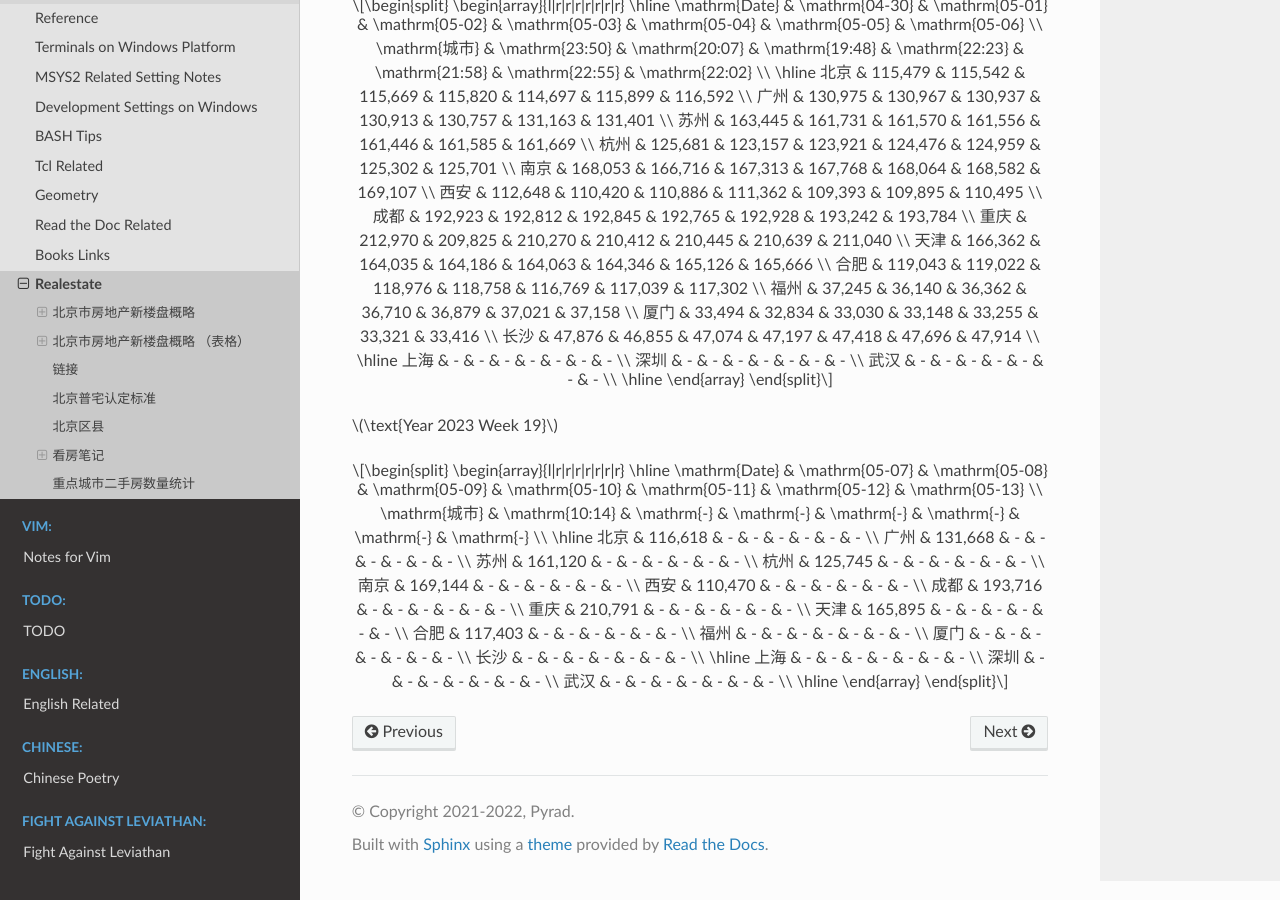
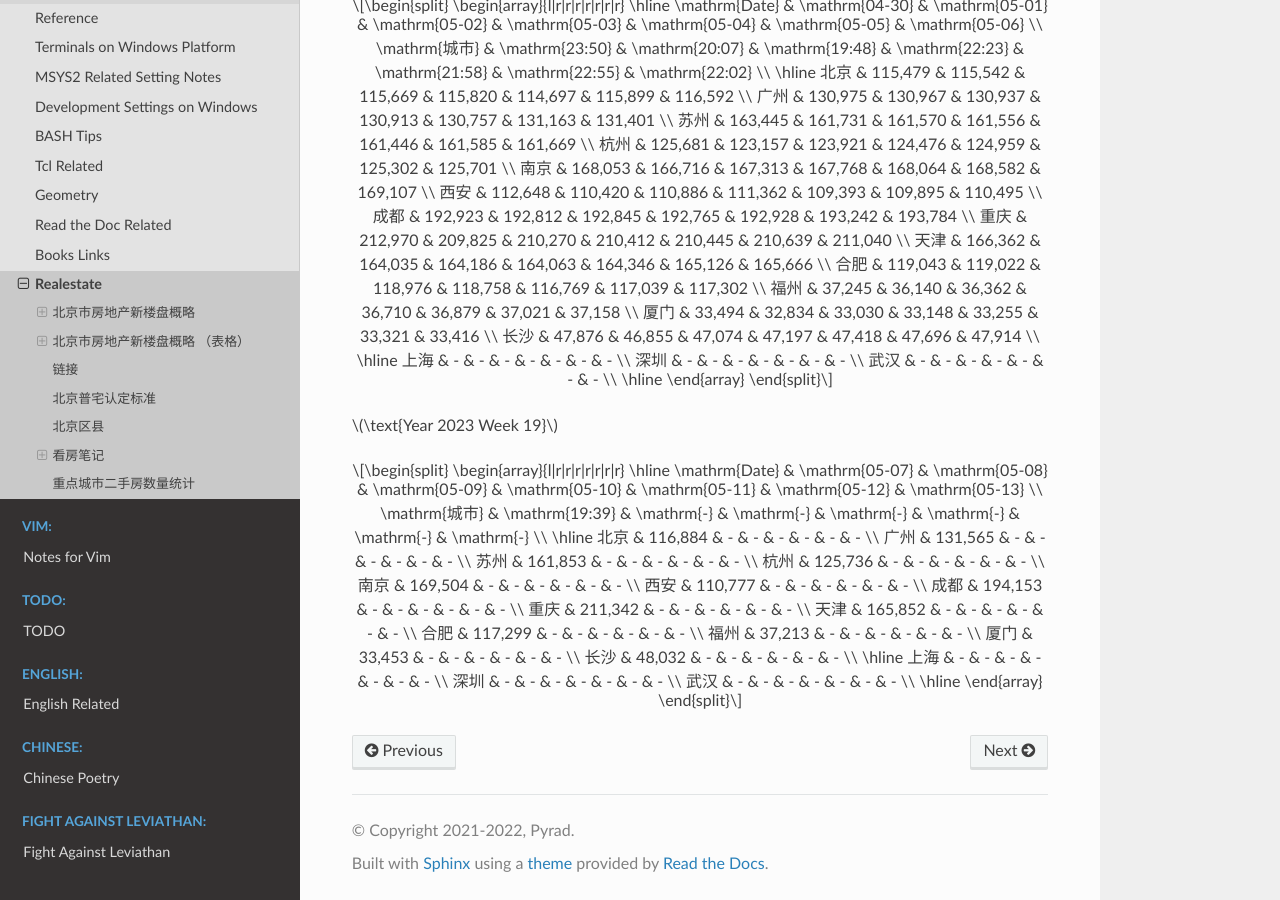
Before and after one commit to Pyrad/pyradnotes, a Sphinx documentation site: the page built from source/Notes/realestate.md, in a window 1280 px wide and 900 px high, scrolled down 13846 px. Built offline with Sphinx 7.4.7 and the Read the Docs theme 2.0.0, drawn with Linux system fonts in a browser that asks for light colours; a script that is not in the unit is left out.

Commit message:
Realestate Update resale numbers again 2023-05-07

```diff
--- a/source/Notes/realestate.md
+++ b/source/Notes/realestate.md
@@ -718,21 +718,21 @@ $$
 \begin{array}{l|r|r|r|r|r|r|r}
 \hline
 \mathrm{Date} & \mathrm{05-07} & \mathrm{05-08} & \mathrm{05-09} & \mathrm{05-10} & \mathrm{05-11} & \mathrm{05-12} & \mathrm{05-13} \\
-\mathrm{城市} & \mathrm{10:14} & \mathrm{-} & \mathrm{-} & \mathrm{-} & \mathrm{-} & \mathrm{-} & \mathrm{-} \\
+\mathrm{城市} & \mathrm{19:39} & \mathrm{-} & \mathrm{-} & \mathrm{-} & \mathrm{-} & \mathrm{-} & \mathrm{-} \\
 \hline
-北京 & 116,618 & - & - & - & - & - & - \\
-广州 & 131,668 & - & - & - & - & - & - \\
-苏州 & 161,120 & - & - & - & - & - & - \\
-杭州 & 125,745 & - & - & - & - & - & - \\
-南京 & 169,144 & - & - & - & - & - & - \\
-西安 & 110,470 & - & - & - & - & - & - \\
-成都 & 193,716 & - & - & - & - & - & - \\
-重庆 & 210,791 & - & - & - & - & - & - \\
-天津 & 165,895 & - & - & - & - & - & - \\
-合肥 & 117,403 & - & - & - & - & - & - \\
-福州 & - & - & - & - & - & - & - \\
-厦门 & - & - & - & - & - & - & - \\
-长沙 & - & - & - & - & - & - & - \\
+北京 & 116,884 & - & - & - & - & - & - \\
+广州 & 131,565 & - & - & - & - & - & - \\
+苏州 & 161,853 & - & - & - & - & - & - \\
+杭州 & 125,736 & - & - & - & - & - & - \\
+南京 & 169,504 & - & - & - & - & - & - \\
+西安 & 110,777 & - & - & - & - & - & - \\
+成都 & 194,153 & - & - & - & - & - & - \\
+重庆 & 211,342 & - & - & - & - & - & - \\
+天津 & 165,852 & - & - & - & - & - & - \\
+合肥 & 117,299 & - & - & - & - & - & - \\
+福州 & 37,213 & - & - & - & - & - & - \\
+厦门 & 33,453 & - & - & - & - & - & - \\
+长沙 & 48,032 & - & - & - & - & - & - \\
 \hline
 上海 & - & - & - & - & - & - & - \\
 深圳 & - & - & - & - & - & - & - \\
```
